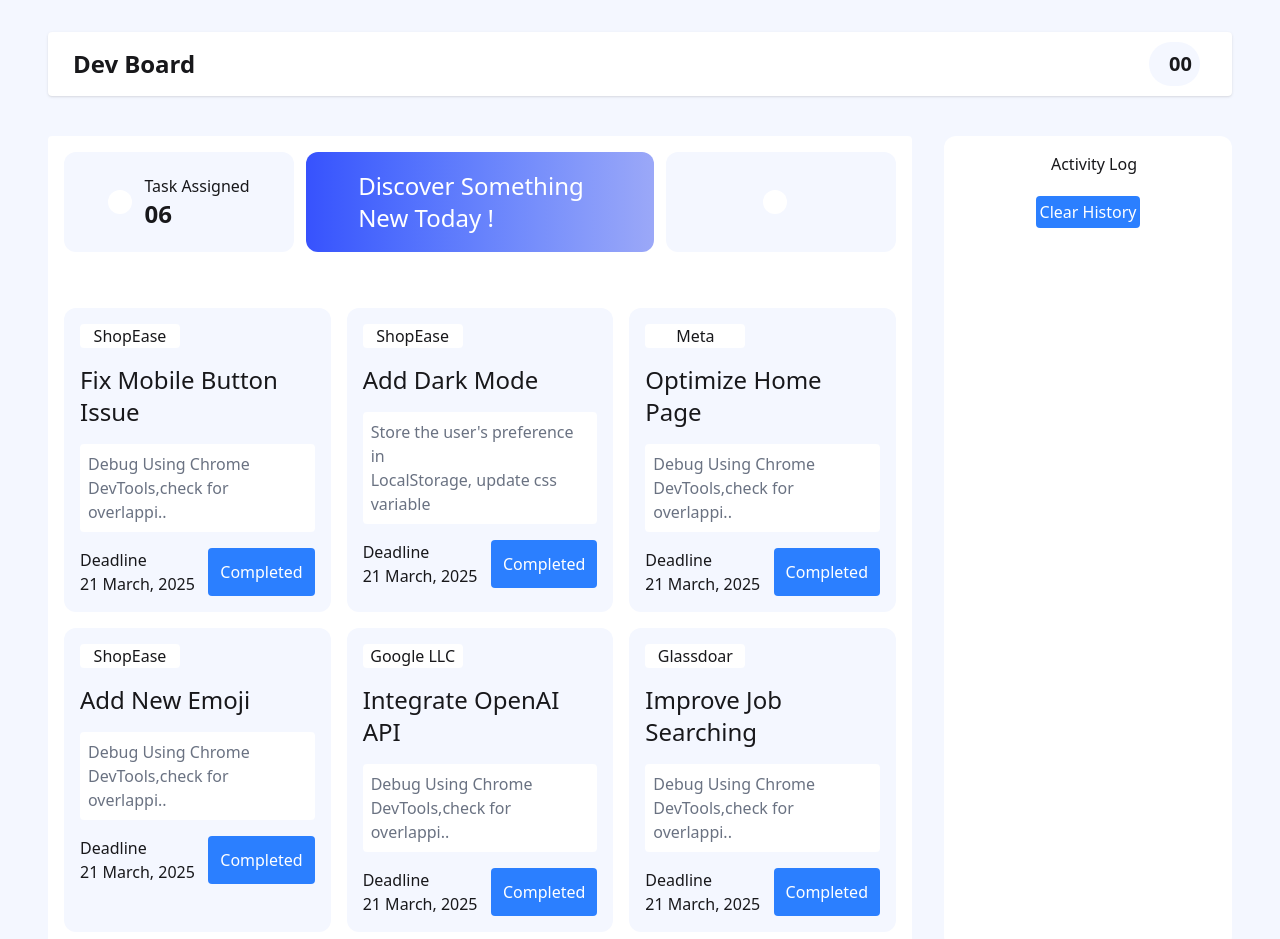
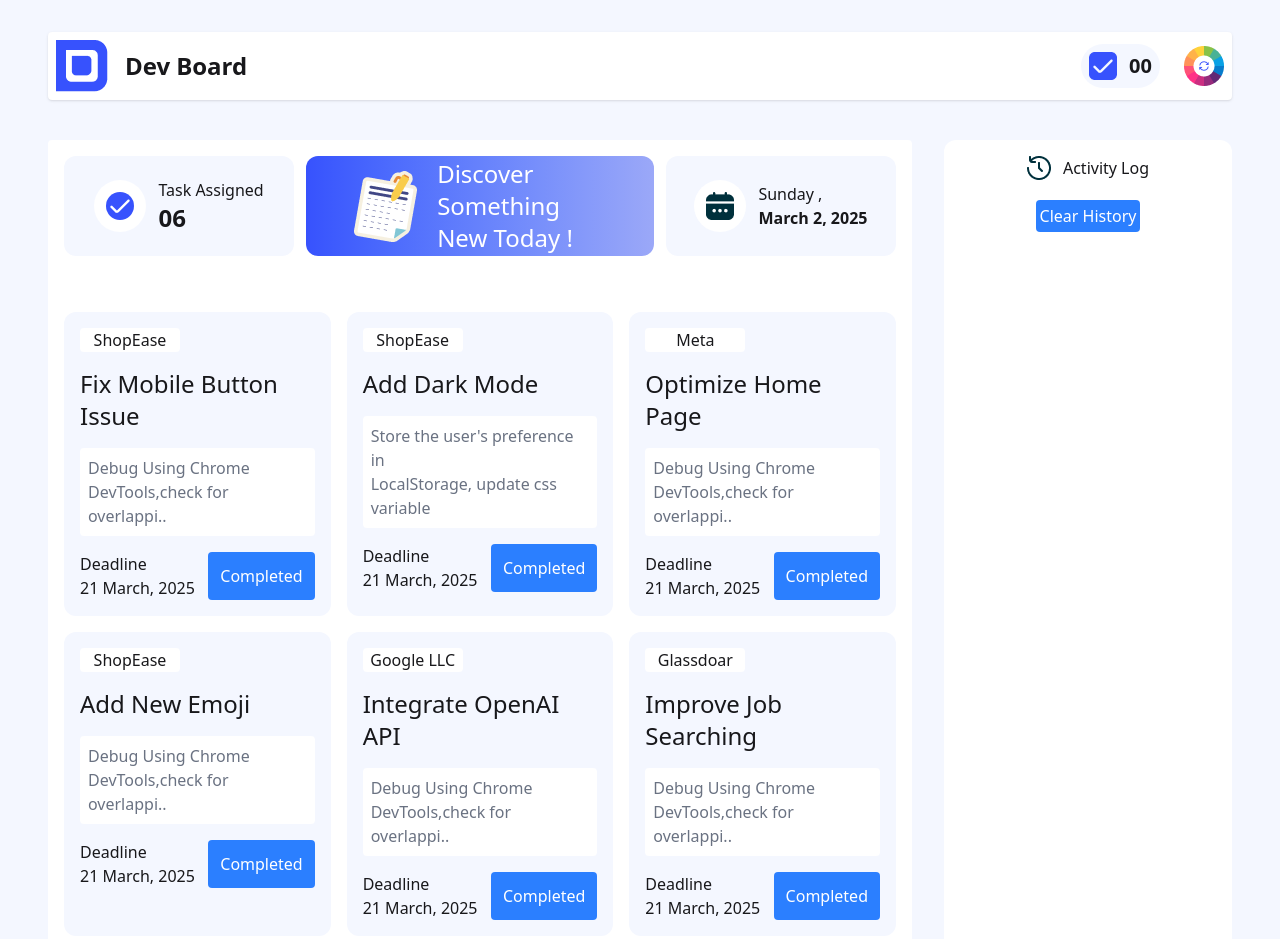
Before and after one commit to Maruf-11111/dev_dashboard, a plain HTML site: page index.html in a window 1280 px wide. Drawn offline with nearby package versions, Linux system fonts and the light colour scheme; the site is published under a folder, as on GitHub Pages, so addresses that start at the root find nothing.

Commit message:
correction

```diff
--- a/index.html
+++ b/index.html
@@ -13,16 +13,16 @@
     <header class="mt-6 mx-10">
         <div class="navbar  flex bg-base-100 shadow-sm justify-between rounded">
             <div class="flex items-center justify-center ">
-              <img src="/assets/logo.png" alt="">
+              <img src="./assets/logo.png" alt="">
               <a class="btn btn-ghost "> <span class="text-2xl" >Dev</span>  <span class=" font-bold text-2xl">Board</span></a>
             </div>
 
             <div class="flex gap-6 items-center">
                 <div class="flex gap-3 bg-[#F4F7FF] p-2 rounded-full ">
-                    <img src="/assets/checkbox.png" alt="">
+                    <img src="./assets/checkbox.png" alt="">
                     <div id="completed-task" class="text-xl font-bold ">00</div>
                 </div>
-                <button id="theme-btn"><img src="/assets/theme-btn.png" alt=""></button>
+                <button id="theme-btn"><img src="./assets/theme-btn.png" alt=""></button>
 
             </div>
 
@@ -38,7 +38,7 @@
             <!-- Top part -->
             <div class="m-4 flex gap-3 ">
                 <div class=" w-2/7 flex gap-3 justify-center items-center bg-[#F4F7FF] rounded-xl h-25 ">
-                    <img class="bg-white p-3 rounded-full" src="/assets/checkbox.png" alt="">
+                    <img class="bg-white p-3 rounded-full" src="./assets/checkbox.png" alt="">
                     <div>
                     <span>Task Assigned</span>
                     <div id="assigned-task" class="text-2xl font-bold">06</div>
@@ -46,13 +46,13 @@
 
                 </div>
                 <div class="w-3/7 flex gap-3 p-10 items-center bg-gradient-to-r from-[#3752FD] to-[#9BA8F8] rounded-xl h-25">
-                    <img src="/assets/board.png" alt="">
+                    <img src="./assets/board.png" alt="">
                     <div class="text-white text-2xl">Discover Something <br> New Today !</div>
 
                 </div>
                 <div class="w-2/7 flex gap-3 justify-center items-center bg-[#F4F7FF] rounded-xl h-25">
 
-                    <div class="bg-white p-3 rounded-full"><img  src="/assets/calender.png" alt="">
+                    <div class="bg-white p-3 rounded-full"><img  src="./assets/calender.png" alt="">
                     </div>
                         <p id="date-display"></p>
 
@@ -178,7 +178,7 @@
         <div class="flex justify-center items-center gap-3">
 
 
-            <img src="/assets/activity.png" alt="">
+            <img src="./assets/activity.png" alt="">
             <div>Activity Log</div>
         </div>
         <div>
@@ -195,7 +195,7 @@
 
 
     </main>
-   <script src="/backend.js"></script>
+   <script src="./backend.js"></script>
 
 
 </body>
```
